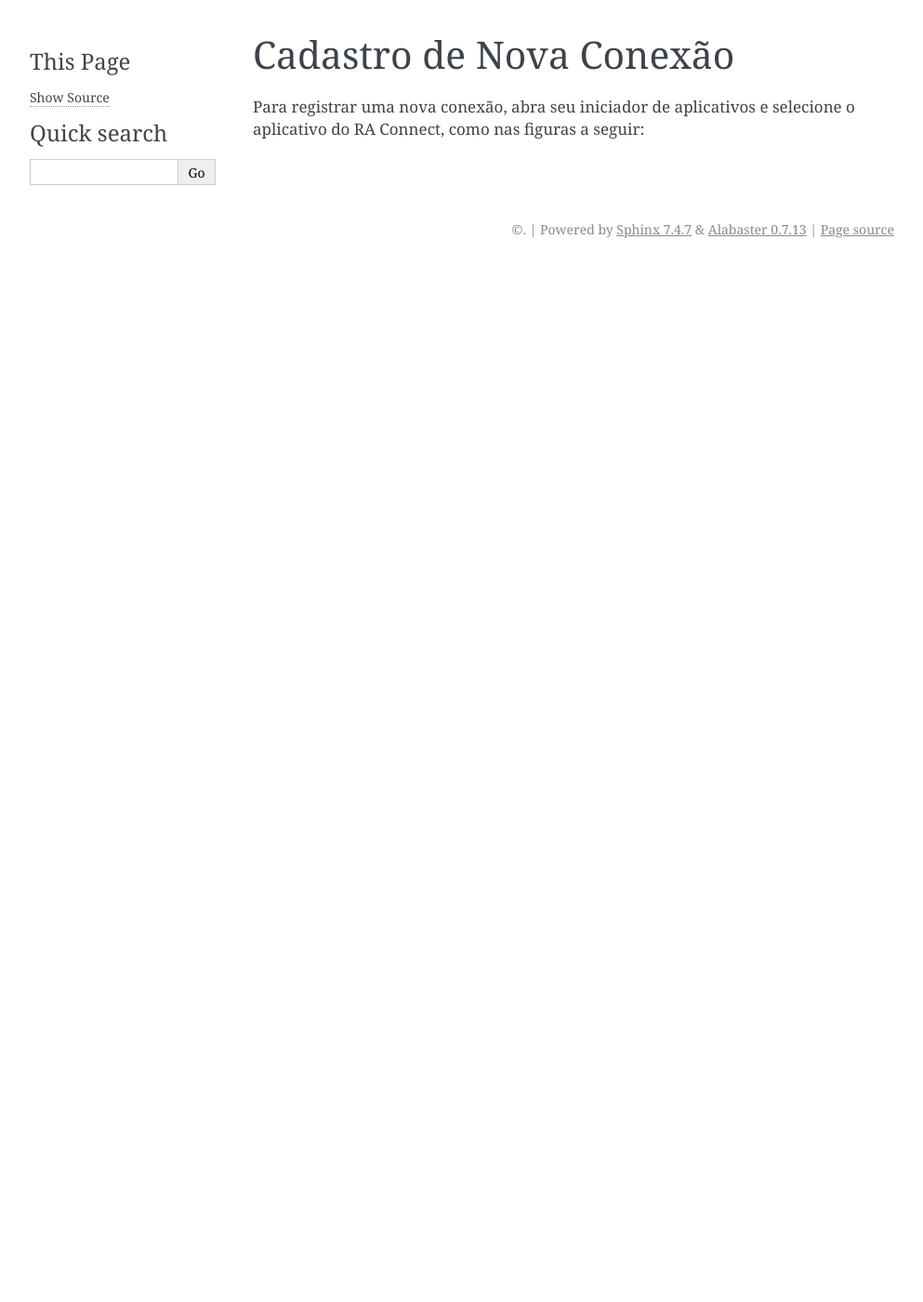
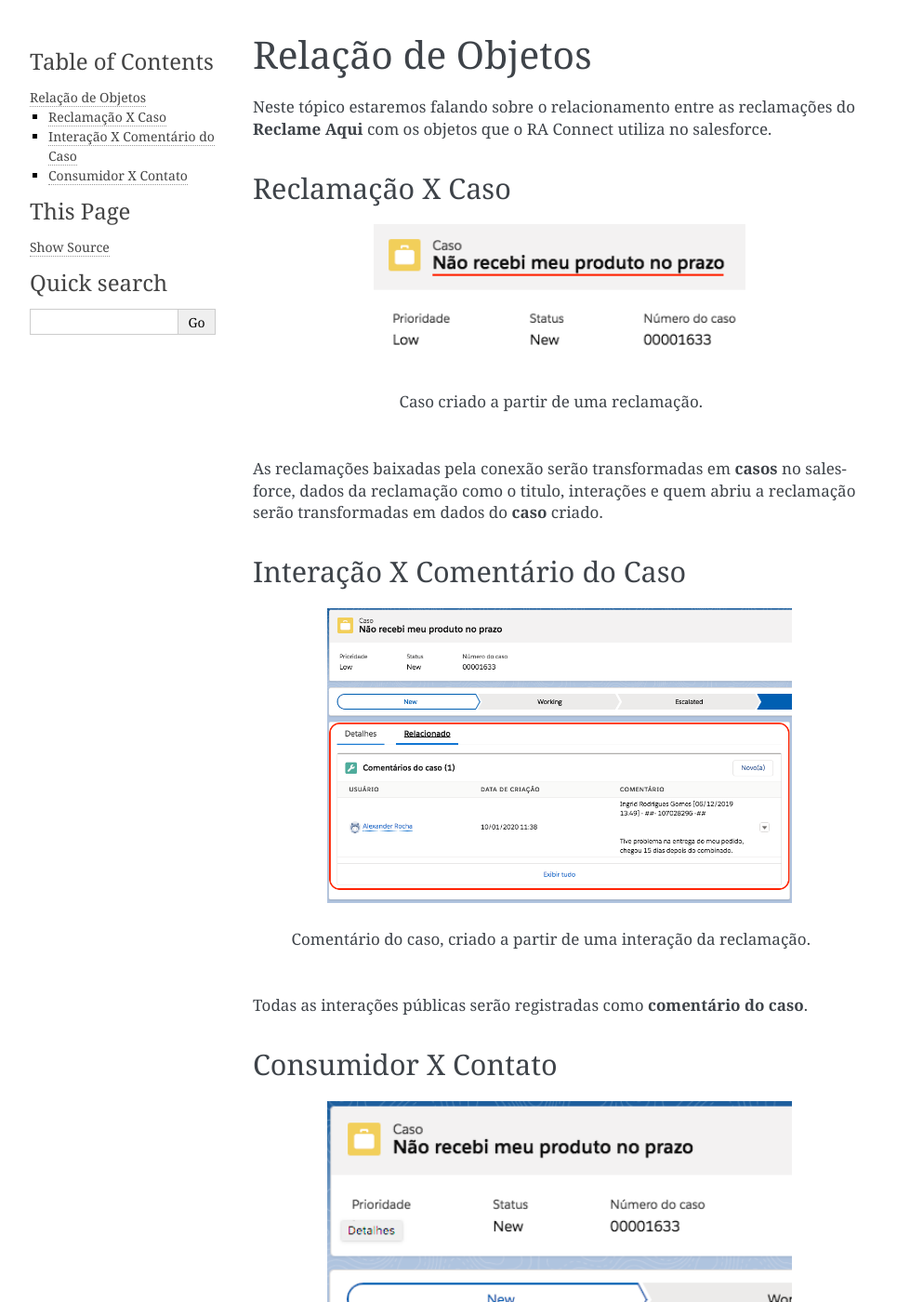
Before and after one commit to Inpulso-Tecnologia/RAConnectDOCFull, a Sphinx documentation site: the page built from docs/Funcional/relacao_objetos.rst, in a window 1280 px wide and 1400 px high. Shown: the whole window at 93% size, without its empty margins (148-1141 px from the left). Built offline with Sphinx 7.4.7, drawn with Linux system fonts in a browser that asks for light colours; some of the changed text lies outside the part shown.

Commit message:
Documentação Sprint 2

```diff
--- a/docs/Funcional/relacao_objetos.rst
+++ b/docs/Funcional/relacao_objetos.rst
@@ -1,5 +1,52 @@
 #################
-Cadastro de Nova Conexão
+Relação de Objetos
 #################
 
-Para registrar uma nova conexão, abra seu iniciador de aplicativos e selecione o aplicativo do RA Connect, como nas figuras a seguir:
+Neste tópico estaremos falando sobre o relacionamento entre as reclamações do **Reclame Aqui** com os objetos que o RA Connect utiliza no salesforce.
+
+Reclamação X Caso
+-----------------------
+
+.. figure:: img/casoReclamacao.png
+    :width: 400px
+    :alt: Solidity logo
+    :align: center
+
+    Caso criado a partir de uma reclamação.
+
+As reclamações baixadas pela conexão serão transformadas em **casos** no salesforce, dados da reclamação como o titulo, interações e quem abriu a reclamação serão transformadas em dados do **caso** criado.
+
+Interação X Comentário do Caso
+-----------------------
+
+.. figure:: img/comentarioInteracao.png
+    :width: 500px
+    :alt: Solidity logo
+    :align: center
+
+    Comentário do caso, criado a partir de uma interação da reclamação.
+
+Todas as interações públicas serão registradas como **comentário do caso**.
+
+Consumidor X Contato
+-----------------------
+
+.. figure:: img/contatoCaso.png
+    :width: 500px
+    :alt: Solidity logo
+    :align: center
+
+    Contato vinculado ao caso.
+
+Esse **contato** é o que será representante do consumidor dentro do salesforce.
+
+.. figure:: img/contatoConsumidor.png
+    :width: 600px
+    :alt: Solidity logo
+    :align: center
+
+    Contato que representa o consumidor que abriu a reclamação.
+
+Os dados do consumidor abastecerá os dados do **contato**.
+
+.. Hint:: Caso tenha um contato já existente do consumidor no salesforce (a base de identificação é o campo Email), será atribuida à esse contato todos as reclamações relacionadas ao consumidor, caso contrário será criado um novo contato e as reclamações serão vinculadas ao mesmo.
--- a/docs/index.rst
+++ b/docs/index.rst
@@ -27,6 +27,7 @@ Bem vindo a documentação da aplicação salesforce "RA Connect". Neste documen
     Funcional/painel_sincronizacao
     Funcional/interacao_reclamacao
     Funcional/relacao_objetos
+    Funcional/fila
 
 
 .. .. _versão classic : https://falae.readthedocs.io/pt_BR/latest/classic_index.html
```
Also changed, not shown: docs/Funcional/fila.rst (added, +87 -0 lines), docs/Funcional/painel_sincronizacao.rst (+11 -57 lines), docs/Funcional/img/casoReclamacao.png (added), docs/Funcional/img/comentarioInteracao.png (added), docs/Funcional/img/configuracao.png (added), docs/Funcional/img/contatoCaso.png (added), docs/Funcional/img/contatoConsumidor.png (added), docs/Funcional/img/exemploFila1.png (added), docs/Funcional/img/exemploFila2.png (added), docs/Funcional/img/fila.png (added), docs/Funcional/img/filaConexao.png (added), docs/Funcional/img/filaEmpresa.png (added), 2 other files.
